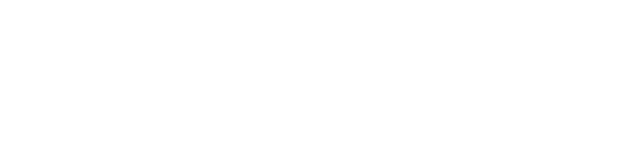
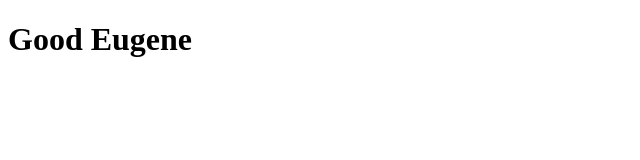
Before and after one commit to hellokristinafaye/Eugene, a plain HTML site: page index.html in a window 1280 px wide. Shown: the whole page, without its empty margins (0-640 px from the left). Drawn offline with Linux system fonts and the light colour scheme.

Commit message:
added content via emmet snippets h1.

```diff
--- a/index.html
+++ b/index.html
@@ -6,6 +6,6 @@
     <title>Eugene</title>
 </head>
 <body>
-
+    <h1 class="">Good Eugene</h1>
 </body>
 </html>
```
